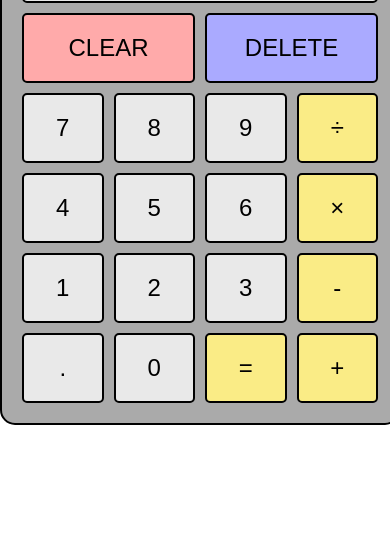
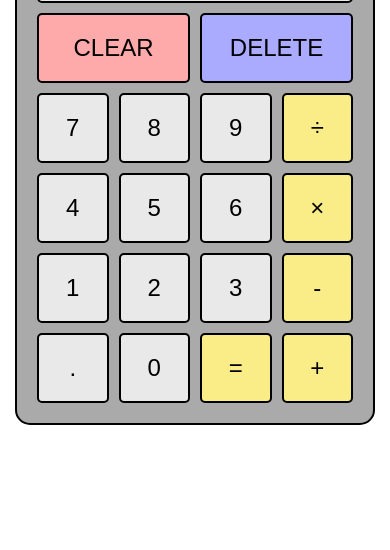
Before and after one commit to thakurshadman/calculator, a plain HTML site: page index.html in a window 390 px wide. Shown: the part 294-844 px from the top of the page. Drawn offline with Linux system fonts and the light colour scheme.

Commit message:
UI Responsive to size

```diff
--- a/style.css
+++ b/style.css
@@ -9,11 +9,15 @@ body{
     align-content: center;
     height: 100vh;
 }
+.calculator-container{
+    display: block;
+    width: max(30vw,360px);
+}
 .calc-grid{
     display: grid;
     grid-template-columns: repeat(4, 1fr);
     background-color: #aaaaaa;
-    width: 400px;
+    width: 100%;
     gap: 10px  10px;
     padding: 20px;
     border: 2px solid black;
```
